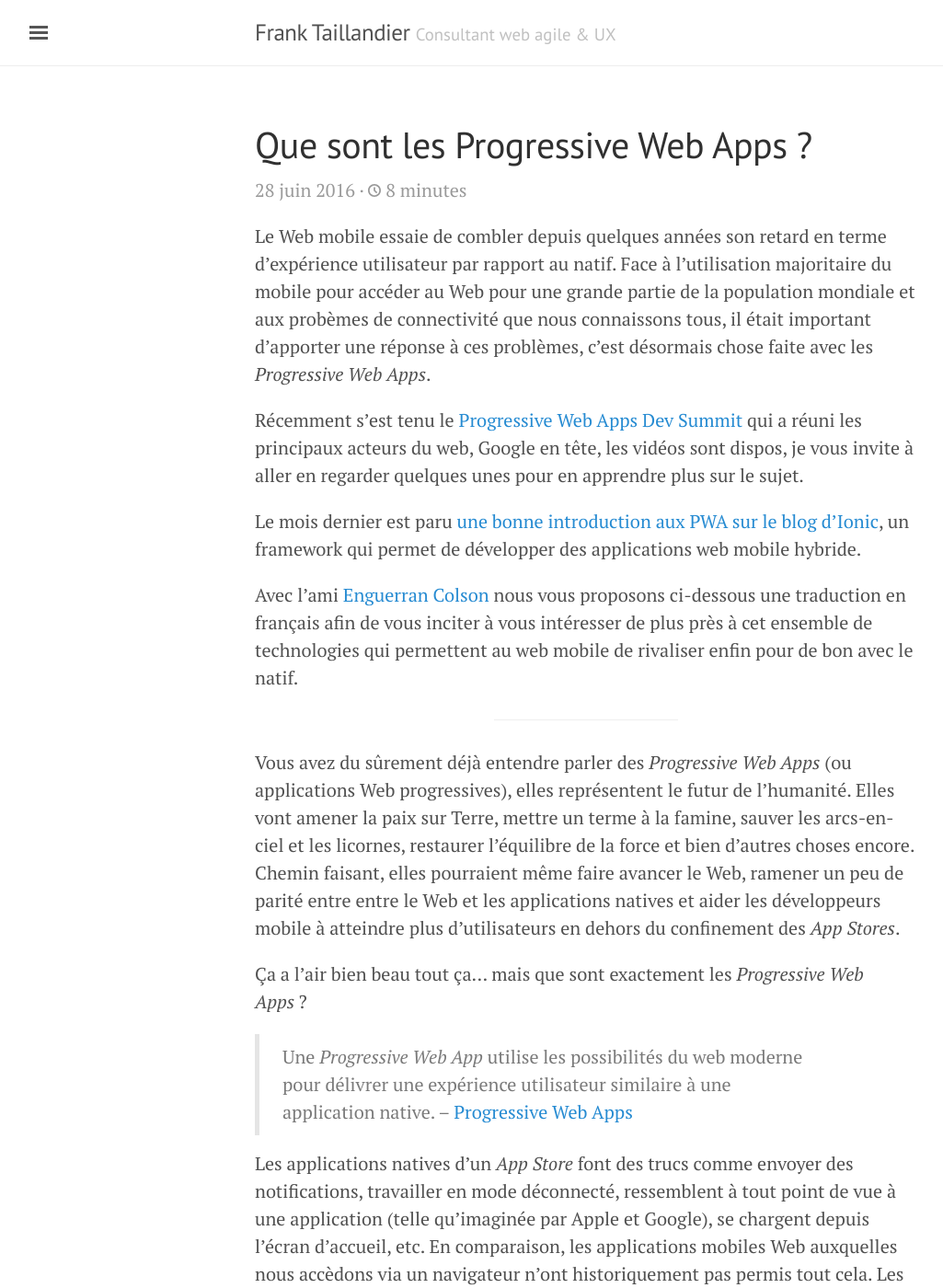
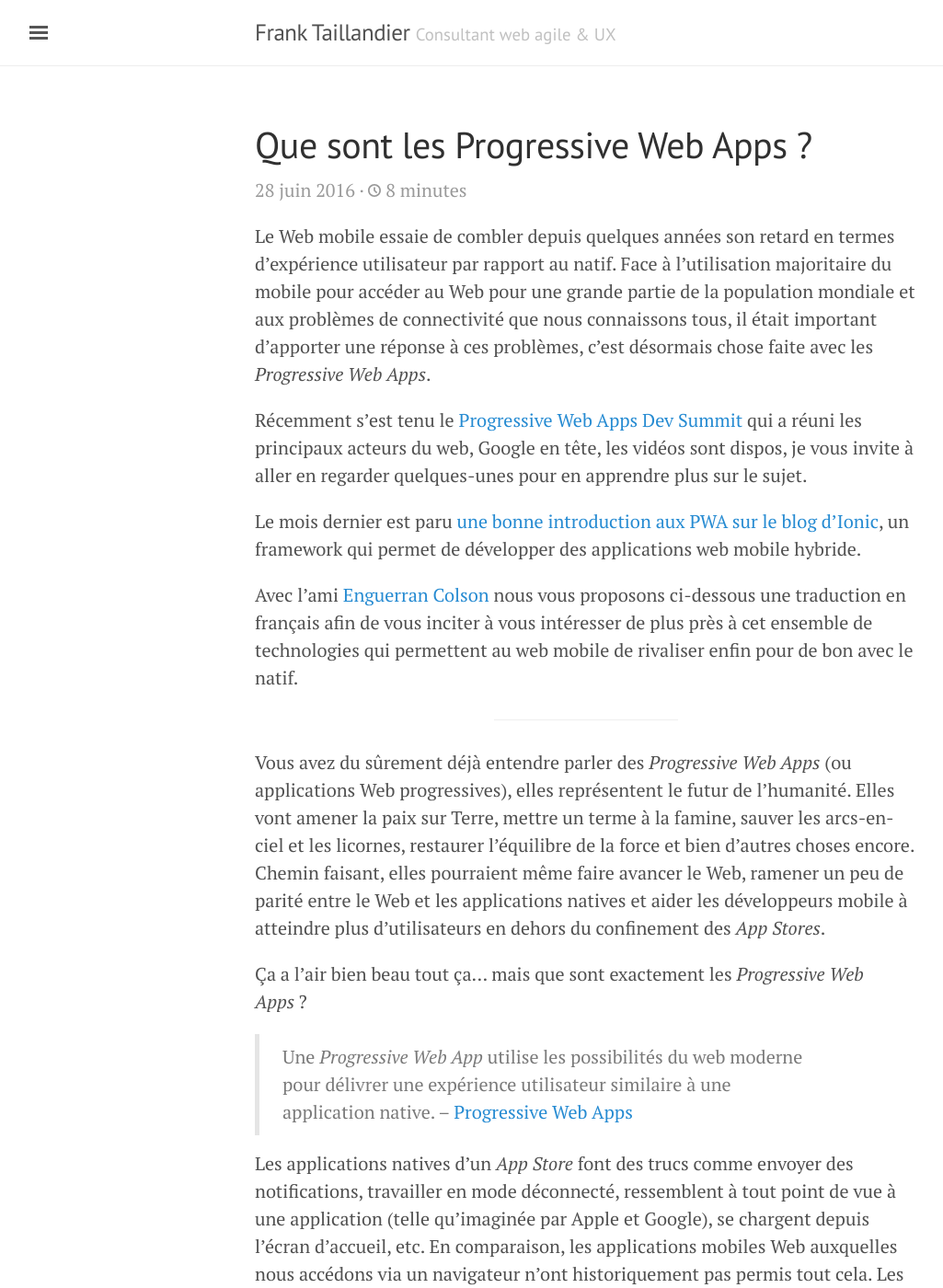
Before and after one commit to DirtyF/frank.taillandier.me, a Jekyll site: the page built from _posts/2016-06-28-que-sont-les-progressive-web-apps.md, in a window 1280 px wide and 1400 px high. Shown: the whole window at 92% size, without its empty margins (3-1028 px from the left). Built offline with Jekyll 4.4.1, drawn with Linux system fonts in a browser that asks for light colours; comment, search, counter and statistics services are not loaded; some of the changed text lies outside the part shown.

Commit message:
Typos. Merci @Natouille

```diff
--- a/_posts/2016-06-28-que-sont-les-progressive-web-apps.md
+++ b/_posts/2016-06-28-que-sont-les-progressive-web-apps.md
@@ -4,9 +4,9 @@ description: Grâce à un ensemble de spécifications standardisées, le Web mob
 date: "2016-06-28 16:50:05 +0200"
 ---
 
-Le Web mobile essaie de combler depuis quelques années son retard en terme d'expérience utilisateur par rapport au natif. Face à l'utilisation majoritaire du mobile pour accéder au Web pour une grande partie de la population mondiale et aux probèmes de connectivité que nous connaissons tous, il était important d'apporter une réponse à ces problèmes, c'est désormais chose faite avec les _Progressive Web Apps_.
+Le Web mobile essaie de combler depuis quelques années son retard en termes d'expérience utilisateur par rapport au natif. Face à l'utilisation majoritaire du mobile pour accéder au Web pour une grande partie de la population mondiale et aux problèmes de connectivité que nous connaissons tous, il était important d'apporter une réponse à ces problèmes, c'est désormais chose faite avec les _Progressive Web Apps_.
 
-Récemment s'est tenu le [Progressive Web Apps Dev Summit](https://events.withgoogle.com/progressive-web-app-dev-summit/) qui a réuni les principaux acteurs du web, Google en tête, les vidéos sont dispos, je vous invite à aller en regarder quelques unes pour en apprendre plus sur le sujet.
+Récemment s'est tenu le [Progressive Web Apps Dev Summit](https://events.withgoogle.com/progressive-web-app-dev-summit/) qui a réuni les principaux acteurs du web, Google en tête, les vidéos sont dispos, je vous invite à aller en regarder quelques-unes pour en apprendre plus sur le sujet.
 
 Le mois dernier est paru [une bonne introduction aux PWA sur le blog d'Ionic](http://blog.ionic.io/what-is-a-progressive-web-app/), un framework qui permet de développer des applications web mobile hybride.
 
@@ -16,38 +16,38 @@ Avec l'ami [Enguerran Colson](https://blog.ticabri.com/2016/06/28/le-web-progres
 
 ------
 
-Vous avez du sûrement déjà entendre parler des _Progressive Web Apps_ (ou applications Web progressives), elles représentent le futur de l’humanité. Elles vont amener la paix sur Terre, mettre un terme à la famine, sauver les arcs-en-ciel et les licornes, restaurer l’équilibre de la force et bien d’autres choses encore. Chemin faisant, elles pourraient même faire avancer le Web, ramener un peu de parité entre entre le Web et les applications natives et aider les développeurs mobile à atteindre plus d’utilisateurs en dehors du confinement des _App Stores_.
+Vous avez du sûrement déjà entendre parler des _Progressive Web Apps_ (ou applications Web progressives), elles représentent le futur de l’humanité. Elles vont amener la paix sur Terre, mettre un terme à la famine, sauver les arcs-en-ciel et les licornes, restaurer l’équilibre de la force et bien d’autres choses encore. Chemin faisant, elles pourraient même faire avancer le Web, ramener un peu de parité entre le Web et les applications natives et aider les développeurs mobile à atteindre plus d’utilisateurs en dehors du confinement des _App Stores_.
 
 Ça a l’air bien beau tout ça… mais que sont exactement les _Progressive Web Apps_ ?
 
 > Une _Progressive Web App_ utilise les possibilités du web moderne pour délivrer une expérience utilisateur similaire à une application native. – [Progressive Web Apps](https://developers.google.com/web/progressive-web-apps)
 
-Les applications natives d’un _App Store_ font des trucs comme envoyer des notifications, travailler en mode déconnecté, ressemblent à tout point de vue à une application (telle qu’imaginée par Apple et Google), se chargent depuis l’écran d’accueil, etc. En comparaison, les applications mobiles Web auxquelles nous accèdons via un navigateur n’ont historiquement pas permis tout cela. Les _Progressive Web Apps_ corrigent cela grâce de nouvelles API Web, de nouveaux concepts d’architecture et de nouveaux _buzzwords_.
+Les applications natives d’un _App Store_ font des trucs comme envoyer des notifications, travailler en mode déconnecté, ressemblent à tout point de vue à une application (telle qu’imaginée par Apple et Google), se chargent depuis l’écran d’accueil, etc. En comparaison, les applications mobiles Web auxquelles nous accédons via un navigateur n’ont historiquement pas permis tout cela. Les _Progressive Web Apps_ corrigent cela grâce de nouvelles API Web, de nouveaux concepts d’architecture et de nouveaux _buzzwords_.
 
 Pour être tout à fait clair, je parle des applications Web mobiles dans les _navigateurs_. Les applications hybrides comme Ionic et Cordova tournent sans restrictions dans un environnement natif avec toutes les fonctionnalités attendues de la part de n’importe quelle application. Mais prenez le contenu Web d’une application hybride et chargez-le dans un navigateur mobile et vous allez alors être contraint par les fonctionnalités du navigateur (de part à cause du niveau sécurité requis et d'autre part à cause des problèmes de standardisation d’API).
 
 Les _Progressive Web Apps_ apportent les fonctionnalités attendues des applications natives à l’expérience de navigation Web sur un mobile en utilisant des technologies basées sur les standards et en tournant dans un conteneur sécurisé accessible à tous sur le Web.
 
-En somme, les _Progressive Web Apps_ décrivent toute une série de technologies, de concepts d’architecture et d’API Web qui travaillent de concert pour proposer une expérience similaire aux application natives sur le Web mobile.
+En somme, les _Progressive Web Apps_ décrivent toute une série de technologies, de concepts d’architecture et d’API Web qui travaillent de concert pour proposer une expérience similaire aux applications natives sur le Web mobile.
 Voyons ensemble les quelques tenants de base des _Progressive Web Apps_.
 
 ## Les _Service Workers_
 
 Les _Service Workers_ sont un outil à la fois incroyablement puissant et déroutant, qui se cache derrière une _Progressive Web App_. Il permet de passer en mode hors-ligne, d'envoyer des notifications, de mettre à jour les contenus en arrière-plan, de mettre en cache du ontenu et tout un tas d’autres trucs.
 
-Dit de manière simple, un _Service Worker_ est un script qui tourne en arrière-plan, indépendemment de votre application et qui s’exécute en réponse à des événements comme des requêtes réseau, des notifications push, des changements de connectivité et bien d'autres choses.
+Dit de manière simple, un _Service Worker_ est un script qui tourne en arrière-plan, indépendamment de votre application et qui s’exécute en réponse à des événements comme des requêtes réseau, des notifications push, des changements de connectivité et bien d'autres choses.
 
 J’ai déjà entendu parler d'un _Service Worker_ comme d’un « proxy », et je pense que c’est une description plutôt fidèle. On peut écouter les événements comme par exemple un `fetch` qui se produisent à chaque fois qu’une requête réseau est émise. On peut prendre en considération cet événement avec un contrôle très fin : vérifier la présence des données en cache et les rendre directement ou permettre à la requête de poursuivre sa route jusqu’au serveur. Notre script agit alors comme un proxy, un _middleware_, pour une requête.
 
 Le grand pouvoir et la flexibilité d’un _Service Worker_ peut le rendre très complexe et en général les développeurs vont vouloir utiliser des recettes prêtes à l’emploi pour des cas d’utilisation classique tel que le mode hors-ligne. [Mozilla dispose d'une très bonne documentation de référence](https://serviceworke.rs/) avec des recettes avec un _Service Worker_ qui démontre la myriade d’applications possibles avec des exemples de code. Par exemple [comment faire un mode hors-ligne simple](https://serviceworke.rs/offline-fallback_service-worker_doc.html) qui intercepte les événements `fetch` et retourne les données depuis le cache si la requête réseau a échoué. Google propose également [quelques bons exemples d’utilisation de Service Workers](https://github.com/GoogleChrome/samples/tree/gh-pages/service-worker).
 
-Ce qu'il faut surtout retenir : un _Service Worker_ est simplement un fichier JavaScript comme un autre, tournant en tâche de fond et qui se déclenche via des événements et c’est à vous de décider ce qu’il faut coder pour prendre en charge le cache, les notifications push, la récupération des données serveur, etc. Puisque les développeurs finissent par utiliser les mêmes "recettes" pour effectuer les tâches les plus communes (comme le support hors-ligne), nous allons vraissemblablement réutliser du code existant pour nous simplifier la vie. Les _Service Workers_ sont [supportés sur Android avec Chrome 50 et Firefox 46, mais pas encore sur iOS Safari et IE Mobile](http://caniuse.com/#feat=serviceworkers).
+Ce qu'il faut surtout retenir : un _Service Worker_ est simplement un fichier JavaScript comme un autre, tournant en tâche de fond et qui se déclenche via des événements et c’est à vous de décider ce qu’il faut coder pour prendre en charge le cache, les notifications push, la récupération des données serveur, etc. Puisque les développeurs finissent par utiliser les mêmes "recettes" pour effectuer les tâches les plus communes (comme le support hors-ligne), nous allons vraisemblablement réutliser du code existant pour nous simplifier la vie. Les _Service Workers_ sont [supportés sur Android avec Chrome 50 et Firefox 46, mais pas encore sur iOS Safari et IE Mobile](http://caniuse.com/#feat=serviceworkers).
 
 ## App Shell
 
 Le modèle _App Shell_ (littéralement Coquille d’Application) est un principe simple de conception dans lequel l'application Web mobile charge initialement une coquille basique de l’interface utilisateur de l’application, avant de charger ensuite le contenu de l’application. _App Shell_ n’est pas une API Web ou un framework mais plutôt une approche de conception que les développeurs peuvent adopter pour adhérer à ce qui est permis par les capacités de mise en cache d’un _Service Worker_. Vous pourriez trouver que c’est assez évident, que c'est une approche logique, rendue plus sérieuse par un _buzzword_.
 
-Avec le modèle _App Shell_, nous faisons en sorte de bien conserver séparement la coquille de l’interface de notre application et son contenu puis nous les mettons en cache de manière séparée également. Idéalement notre App Shell est mise en cache pour être disponible très rapidement lorsque l’utilisateur reviendra sur notre Web App. Avoir la coquille et le contenu chargés séparemment donne théoriquement à l’utilisateur une impression  de performance et d’utilisabilité de l’application.
+Avec le modèle _App Shell_, nous faisons en sorte de bien conserver séparément la coquille de l’interface de notre application et son contenu puis nous les mettons en cache de manière séparée également. Idéalement notre App Shell est mise en cache pour être disponible très rapidement lorsque l’utilisateur reviendra sur notre Web App. Avoir la coquille et le contenu chargés séparément donne théoriquement à l’utilisateur une impression  de performance et d’utilisabilité de l’application.
 
 Et dans le cadre d’une application Ionic, nous pouvons charger l’agencement de l’application Ionic immédiatement (les onglets, la navigation, le menu, etc.), le mettre en cache via un _Service Worker_, et puis récupérer et mettre à jour le contenu avec du JavaScript après que l’App Shell se soit chargée.
 
```
Also changed, not shown: other parts of _posts/2016-06-28-que-sont-les-progressive-web-apps.md (+2 -2 lines).
